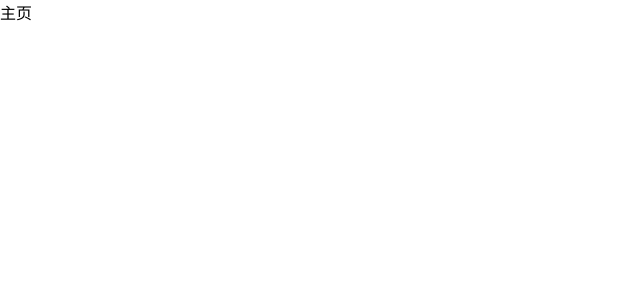
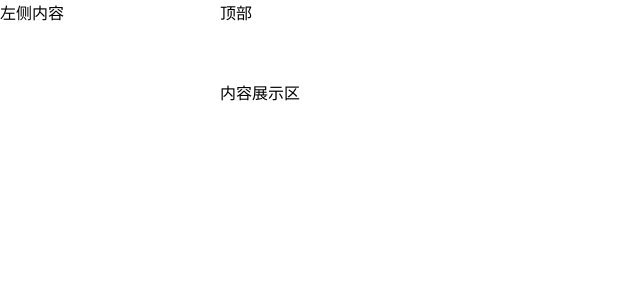
Before and after one commit to wyw-s/headline-project, a Vue app: page /#/index in a window 1280 px wide. Shown: the top 300 px of the page, without its empty margins (0-640 px from the left). Built offline with nearby package versions, Linux system fonts and the light colour scheme; the HTML template or start-up script is replaced by a standard one.

Commit message:
主页模块-页面布局-完成

```diff
--- a/src/views/Home/index.vue
+++ b/src/views/Home/index.vue
@@ -1,6 +1,18 @@
 <template>
   <div>
-     主页
+    <!--布局开始-->
+    <el-container>
+      <!--左侧内容-->
+      <el-aside width="200px">左侧内容</el-aside>
+      <!--右侧布局容器-->
+      <el-container>
+        <el-header>顶部</el-header>
+        <el-main>
+          <!--放置二级路由容器-->
+          内容展示区
+        </el-main>
+      </el-container>
+    </el-container>
   </div>
 </template>
 
```
